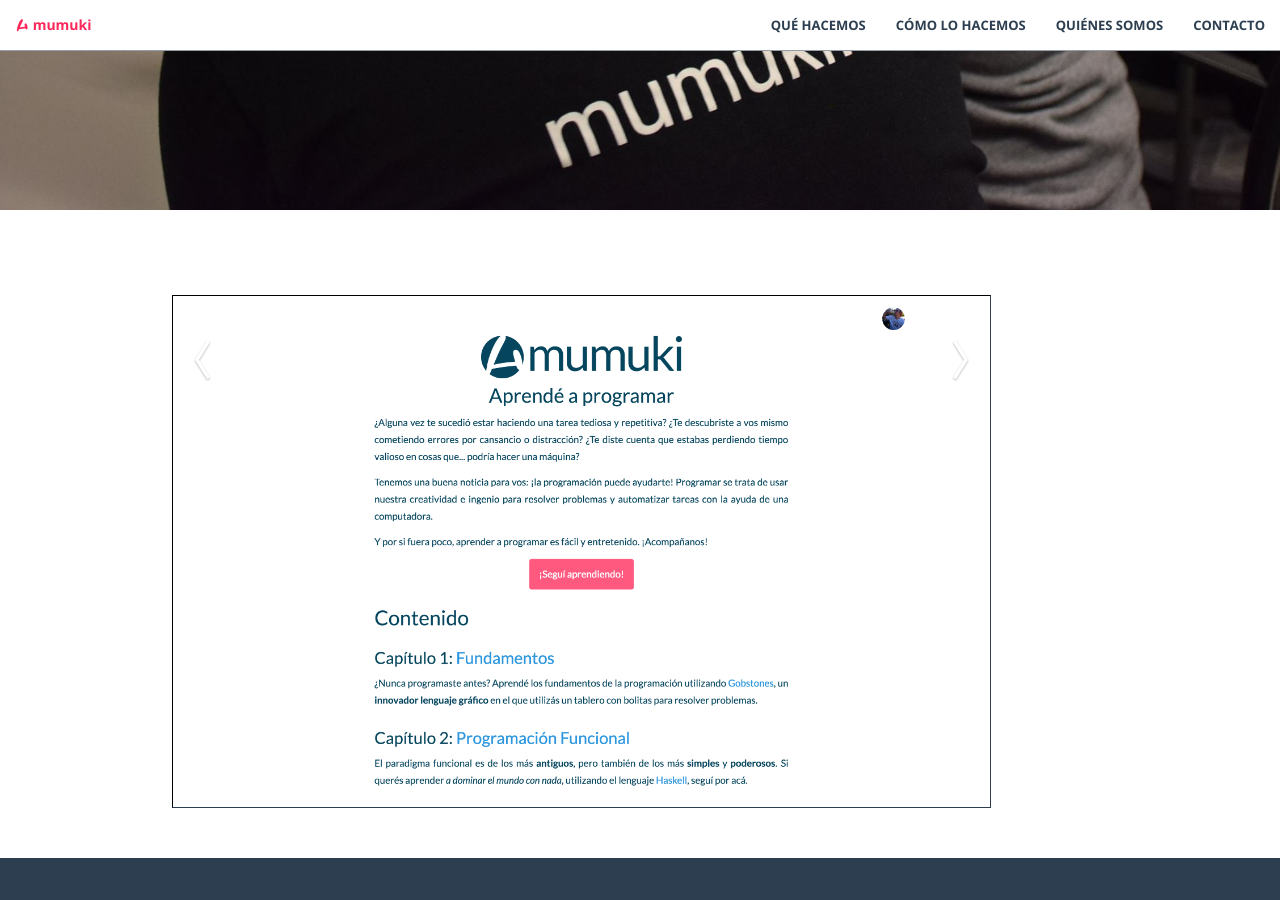
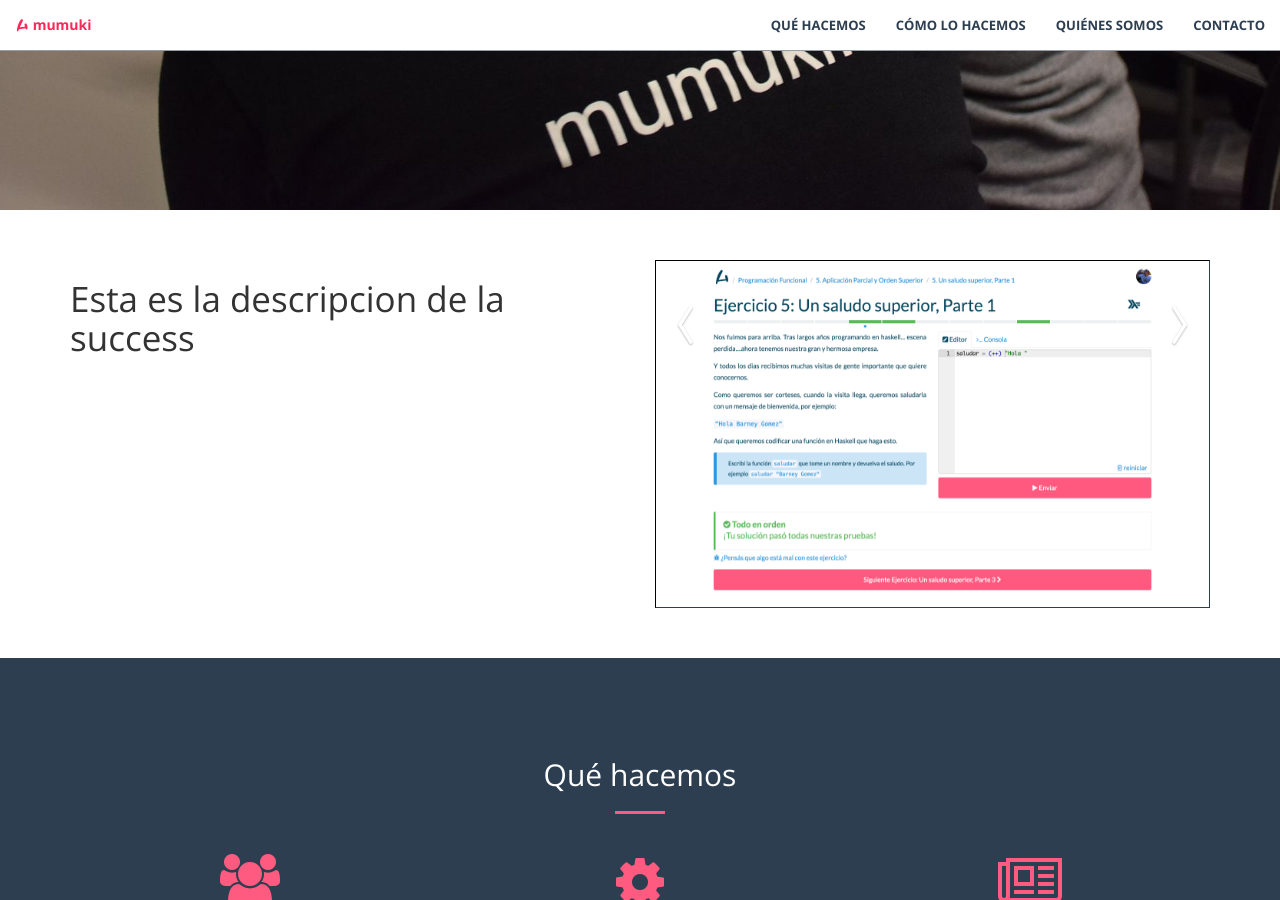
Before and after one commit to mumuki/mumuki.github.io, a Jekyll site: the page built from index.html, in a window 1280 px wide and 900 px high, scrolled down 690 px. Built offline with Jekyll 4.4.1, drawn with Linux system fonts in a browser that asks for light colours; the list of posts is cut into pages by our own code.

Commit message:
Connect both carousels

```diff
--- a/_includes/photos.html
+++ b/_includes/photos.html
@@ -1,35 +1,42 @@
 <aside class="bg-light" >
   <div class="container">
     <div class="row">
-      <div class="span12 carousel-container">
-        <div id="carousel" class="carousel slide carousel-fade">
-
-          <!-- Carousel items -->
+      <div class="col-md-6 col-xs-12">
+        <div id="carousel-text" class="carousel slide carousel-fade">
+          <div class="carousel-inner">
+            <div data-slide-no="0" class="item carousel-item active">
+              <h1>Esta es la descripcion de la landing</h1>
+            </div>
+            <div data-slide-no="1" class="item carousel-item">
+              <h1>Esta es la descripcion de la success</h1>
+            </div>
+            <div data-slide-no="2" class="item carousel-item">
+              <h1>Esta es la descripcion de la error</h1>
+            </div>
+            <div data-slide-no="3" class="item carousel-item">
+              <h1>Esta es la descripcion de la finish</h1>
+            </div>
+          </div>
+        </div>
+      </div>
+      <div class="col-md-6 col-xs-12">
+        <div id="carousel-images" class="carousel slide carousel-fade">
           <div class="carousel-inner">
             <div data-slide-no="0" class="item carousel-item active">
               <img src="img/landing.png" alt="">
-              <div class="carousel-caption">
-              </div>
             </div>
             <div data-slide-no="1" class="item carousel-item">
               <img src="img/success.png" alt="">
-              <div class="carousel-caption">
-              </div>
             </div>
             <div data-slide-no="2" class="item carousel-item">
               <img src="img/error.png" alt="">
-              <div class="carousel-caption">
-              </div>
             </div>
             <div data-slide-no="3" class="item carousel-item">
               <img src="img/finish.png" alt="">
-              <div class="carousel-caption">
-              </div>
             </div>
           </div>
-          <!-- Carousel nav -->
-          <a class="carousel-control left" href="#carousel" data-slide="prev">‹</a>
-          <a class="carousel-control right" href="#carousel" data-slide="next">›</a>
+          <a class="carousel-control left" href="#carousel-images" data-slide="prev">‹</a>
+          <a class="carousel-control right" href="#carousel-images" data-slide="next">›</a>
         </div>
       </div>
     </div>
--- a/_sass/_base.scss
+++ b/_sass/_base.scss
@@ -362,7 +362,7 @@
     margin-top: 10px;
 }
 
-#carousel {
+#carousel-images {
     border-style: inset;
     border-width: 1px;
     border-color: $theme-dark;
--- a/js/carousel.js
+++ b/js/carousel.js
@@ -1,6 +1,9 @@
 $(document).ready(function() {
-  $(".carousel").carousel({
-    interval: 0
+  $("#carousel-images").carousel({
+    interval: 5000
+  });
+  $("#carousel-text").carousel({
+    interval: false
   });
   $(".carousel").on("slid", function() {
     var to_slide;
@@ -10,8 +13,11 @@
   });
   $(".myCarousel-target").on("click", function() {
     $(this).preventDefault();
-    $(".carousel").carousel(parseInt($(this).attr("data-slide-to")));
+    $("#carousel-images").carousel(parseInt($(this).attr("data-slide-to")));
     $(".myCarousel-target.active").removeClass("active");
     $(this).addClass("active");
   });
+  $('#carousel-images').bind('slide.bs.carousel', function(e) {
+    $('#carousel-text').carousel(e.direction === 'left' ? 'next' : 'prev');
+  });
 });
```
